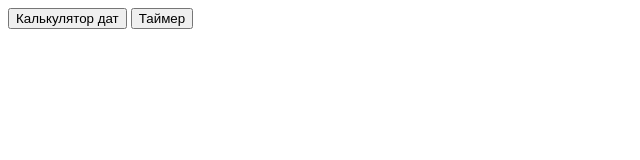
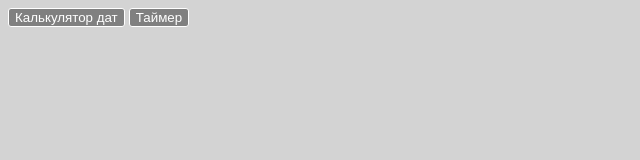
Before and after one commit to rumnast/Timer_Datecalc, a plain HTML site: page index.html in a window 1280 px wide. Shown: the whole page, without its empty margins (0-640 px from the left). Drawn offline with nearby package versions, Linux system fonts and the light colour scheme; files that its build step writes are made by us from their sources.

Commit message:
style_lesson2

```diff
--- a/index.html
+++ b/index.html
@@ -7,6 +7,7 @@
     <meta name="viewport" content="width=device-width, initial-scale=1.0">
     <title>Datetime superapp</title>
     <script type="module" src="./src/main.js"></script>
+    <link rel="stylesheet" href="./style/style.css">
 </head>
 
 <body>
--- /dev/null
+++ b/slyle/style.scss
@@ -0,0 +1,10 @@
+body{
+    background-color: lightgray;
+}
+
+button{
+    border: 1px solid white;
+    border-radius: 3px;
+    color: white;
+    background-color: gray;
+}
--- a/src/datecalc.js
+++ b/src/datecalc.js
@@ -1,6 +1,6 @@
 import { DateTime } from "./luxon.js";
 // import { formatError } from "./utils.js";
-import { loadScript } from "./load.js"
+import { loadScript } from "./loadscript.js"
 
 export function switchcHtml1() {
     mainForm.innerHTML = "";
--- a/src/loadscript.js
+++ b/src/loadscript.js
@@ -37,7 +37,7 @@ export function loadScript(urls, callback) {
         let prom = new Promise(
             function (resolve, reject) {
                 return element.onload =
-                    function () { resolve("ffeff") }
+                    function () { resolve("done") }
             }
         );
         promises.push(prom);
--- a/src/timer.js
+++ b/src/timer.js
@@ -58,7 +58,7 @@ export function switchcHtml2() {
                     let audio = new Audio();
                     audio.src = './audio/alarm.mp3';
                     audio.preload = 'auto';
-                    //console.log(audio);
+                    console.log(audio);
                     audio.play();
                     timerResult.innerHTML = millisToMinutesAndSeconds(timeMs);
                 } else {
```
Also changed, not shown: slyle/style.css (added), 1 other file.
